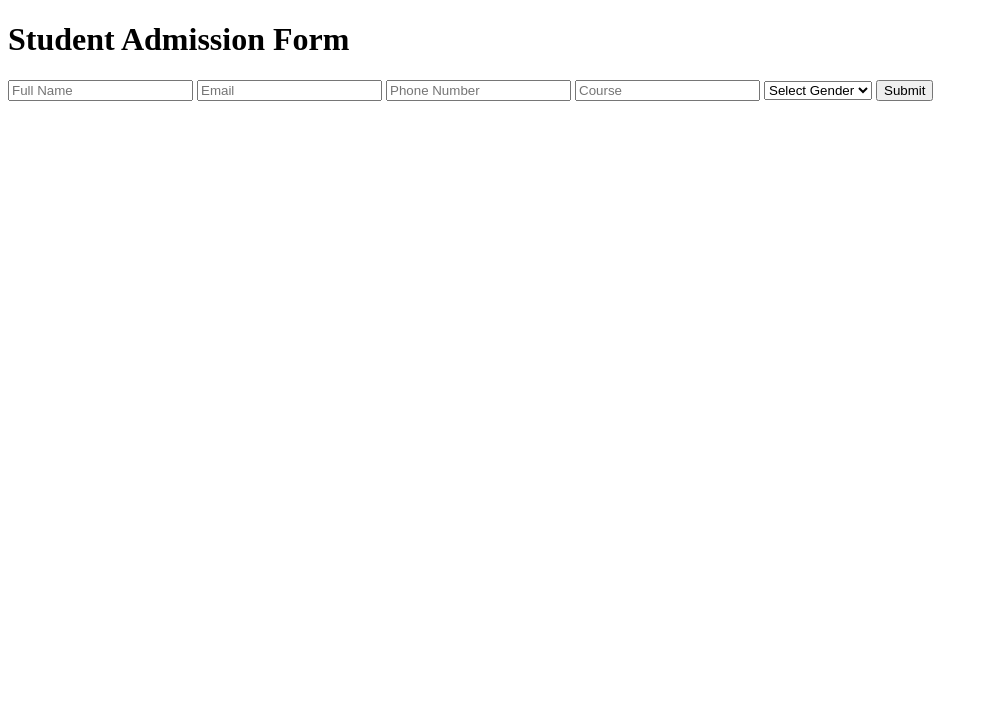
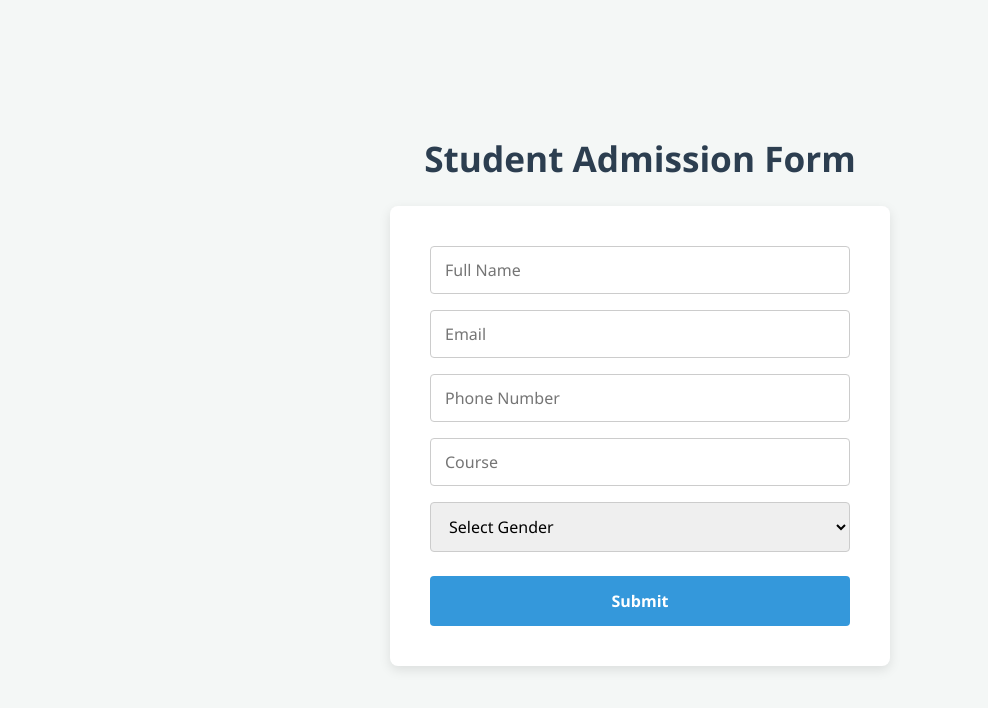
Before and after one commit to MuhammadTalha183/student-management-system, a plain HTML site: page frontend/index.html in a window 1280 px wide. Shown: the whole page, without its empty margins (0-988 px from the left). Drawn offline with Linux system fonts and the light colour scheme.

Commit message:
Successfully Add Student Admission Form

```diff
--- a/frontend/app.js
+++ b/frontend/app.js
@@ -8,9 +8,8 @@ form.addEventListener('submit',async function(event) {
         email: document.getElementById('email').value,
         phone: document.getElementById('phone').value,
         course: document.getElementById('course').value,
-                address: document.getElementById('gender').value,
-
-    }
+        gender: document.getElementById('gender').value
+    };
 
        try {
 
--- a/frontend/index.html
+++ b/frontend/index.html
@@ -4,6 +4,7 @@
     <meta charset="UTF-8">
     <meta name="viewport" content="width=device-width, initial-scale=1.0">
     <title>Document</title>
+    <link rel="stylesheet" href="style.css">
 </head>
 <body>
 
--- /dev/null
+++ b/frontend/style.css
@@ -0,0 +1,91 @@
+/* 1. Global Reset & Base Typography */
+* {
+  box-sizing: border-box;
+  margin: 0;
+  padding: 0;
+  font-family: 'Segoe UI', Tahoma, Geneva, Verdana, sans-serif;
+}
+
+body {
+  background-color: #f4f7f6;
+  color: #333;
+  padding: 20px;
+  min-height: 100vh;
+  display: flex;
+  flex-direction: column;
+  align-items: center;
+  justify-content: center;
+}
+
+/* 2. Responsive Heading Styling */
+h1 {
+  text-align: center;
+  margin-bottom: 24px;
+  color: #2c3e50;
+  font-size: 1.8rem; /* Scalable font size for mobile */
+}
+
+/* 3. Form Container Layout (Mobile First) */
+#studentForm {
+  background-color: #ffffff;
+  padding: 24px;
+  border-radius: 8px;
+  box-shadow: 0 4px 12px rgba(0, 0, 0, 0.1);
+  width: 100%;
+  max-width: 500px; /* Limits maximum desktop size */
+  display: flex;
+  flex-direction: column;
+  gap: 16px; /* Uniform spacing between elements */
+}
+
+/* 4. Form Elements Styling */
+#studentForm input,
+#studentForm select {
+  width: 100%;
+  padding: 12px 14px;
+  font-size: 1rem;
+  border: 1px solid #ccc;
+  border-radius: 4px;
+  outline: none;
+  transition: border-color 0.3s ease;
+}
+
+/* Accent highlight when user clicks an input */
+#studentForm input:focus,
+#studentForm select:focus {
+  border-color: #3498db;
+}
+
+/* 5. Responsive Submit Button */
+#studentForm button {
+  width: 100%;
+  padding: 14px;
+  font-size: 1rem;
+  font-weight: bold;
+  color: #ffffff;
+  background-color: #3498db;
+  border: none;
+  border-radius: 4px;
+  cursor: pointer;
+  transition: background-color 0.3s ease;
+  margin-top: 8px;
+}
+
+#studentForm button:hover {
+  background-color: #2980b9;
+}
+
+/* 6. Media Queries for Larger Screens */
+@media (min-width: 768px) {
+  body {
+    padding: 40px;
+  }
+
+  h1 {
+    font-size: 2.2rem; /* Grows larger on tablets and desktops */
+  }
+
+  #studentForm {
+    padding: 40px; /* More padding inside the container */
+  }
+}
```
Also changed, not shown: backend/config/db.js (+40 -18 lines).
